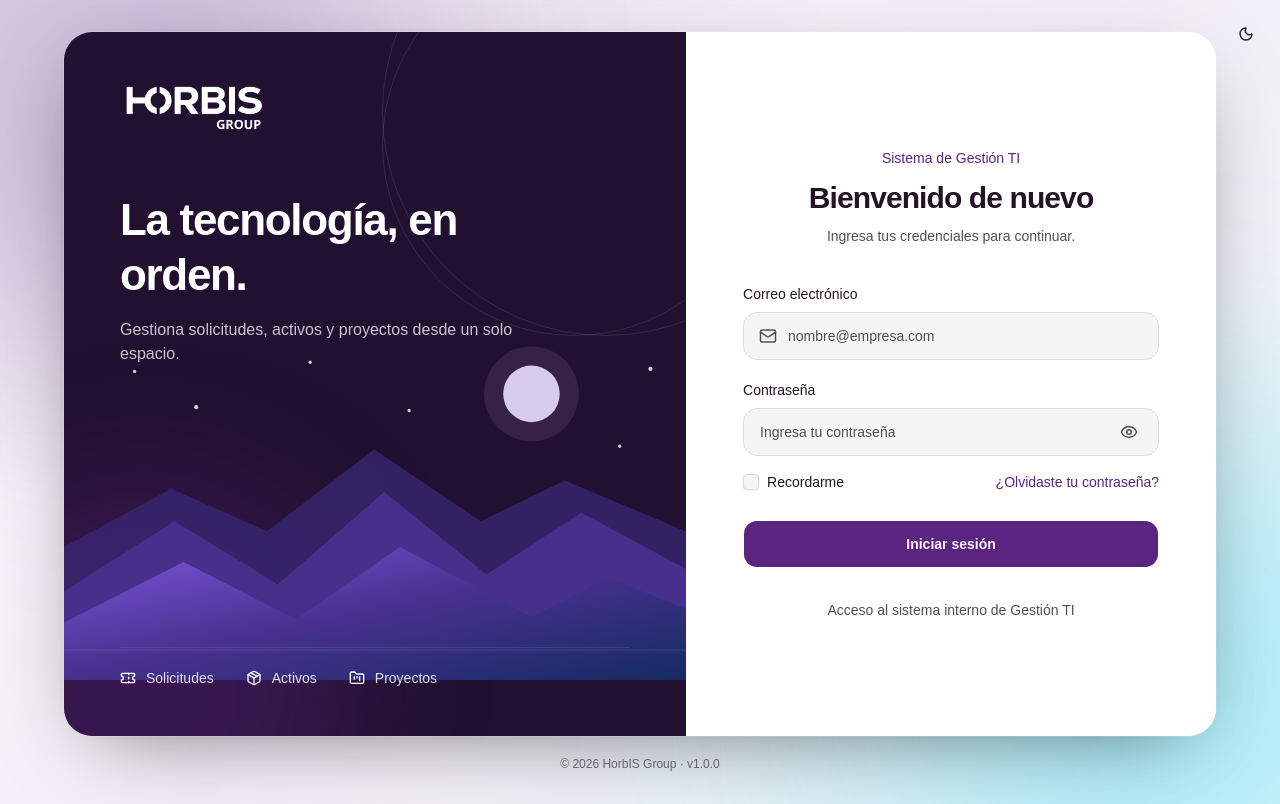
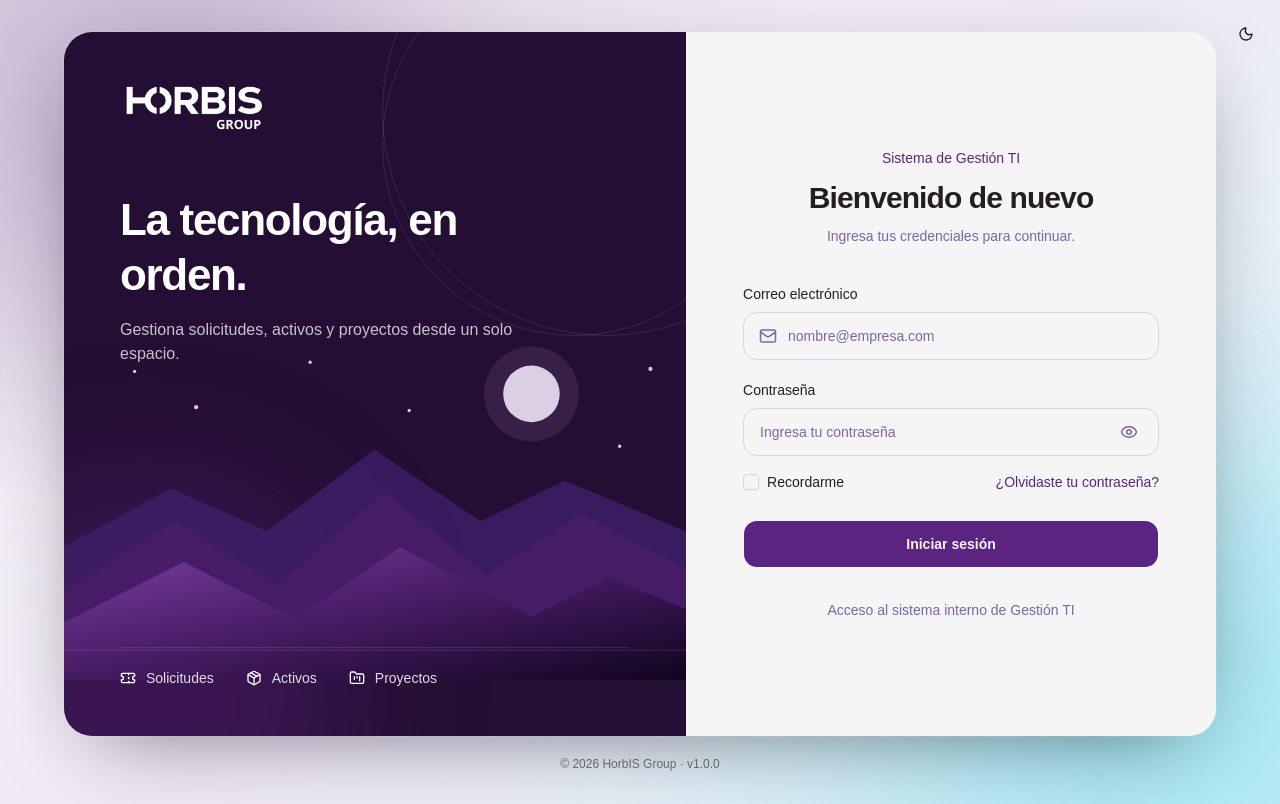
Before and after one commit to isabelzacarias/frontend_gestion_TI, a React (Vite) app: page /login in a window 1280 px wide. Built offline with nearby package versions, Linux system fonts and the light colour scheme; no server answers.

Commit message:
rediseño del sistema

```diff
--- a/skills-lock.json
+++ b/skills-lock.json
@@ -29,7 +29,7 @@
       "source": "pbakaus/impeccable",
       "sourceType": "github",
       "skillPath": ".agents/skills/impeccable/SKILL.md",
-      "computedHash": "f7c4e03bef91154273d2dc3b62aff829cf4ab1b1f16e6b98c8c6a31be4405318"
+      "computedHash": "ab2e93b86777949d56ca8bb19530e6332e64e86d969127f7d1ab0a3ee7306702"
     },
     "include": {
       "source": "ghaida/intent",
--- a/src/features/auth/components/LoginNetworkIllustration.tsx
+++ b/src/features/auth/components/LoginNetworkIllustration.tsx
@@ -8,13 +8,13 @@ function LoginNetworkIllustration() {
     >
       <defs>
         <linearGradient id="login-scene-ground" x1="0" y1="0" x2="1" y2="1">
-          <stop stopColor="#8058df" />
-          <stop offset=".48" stopColor="#49318f" />
-          <stop offset="1" stopColor="#142b62" />
+          <stop stopColor="var(--primary-500)" />
+          <stop offset=".48" stopColor="var(--primary-700)" />
+          <stop offset="1" stopColor="var(--secondary-900)" />
         </linearGradient>
       </defs>
-      <circle cx="568" cy="96" r="34" fill="#e9e1ff" opacity=".92" />
-      <circle cx="568" cy="96" r="57" fill="#c4a3d9" opacity=".12" />
+      <circle cx="568" cy="96" r="34" fill="var(--primary-100)" opacity=".92" />
+      <circle cx="568" cy="96" r="57" fill="var(--primary-300)" opacity=".12" />
       <g fill="#fff" opacity=".8">
         <circle cx="91" cy="69" r="2" />
         <circle cx="165" cy="112" r="2.5" />
@@ -25,12 +25,12 @@ function LoginNetworkIllustration() {
       </g>
       <path
         d="M0 283 135 210l115 51 129-98 128 86 101-49 152 64v176H0z"
-        fill="#38266f"
+        fill="var(--secondary-600)"
         opacity=".82"
       />
       <path
         d="m0 337 139-88 124 76 128-111 123 99 114-74 132 71v130H0z"
-        fill="#4a3290"
+        fill="var(--primary-700)"
         opacity=".9"
       />
       <path
--- a/src/features/auth/pages/LoginPage.tsx
+++ b/src/features/auth/pages/LoginPage.tsx
@@ -82,8 +82,8 @@ function LoginPage() {
     <main
       className={`relative flex min-h-dvh flex-col items-center justify-center gap-5 overflow-hidden p-4 transition-colors sm:p-8 ${
         theme === "dark"
-          ? "bg-[radial-gradient(ellipse_at_16%_12%,rgba(91,36,128,0.48),transparent_42%),radial-gradient(ellipse_at_88%_86%,rgba(34,211,238,0.22),transparent_42%),linear-gradient(135deg,#1a0f2e_0%,#24113e_48%,#10243a_100%)]"
-          : "bg-[radial-gradient(ellipse_at_16%_12%,rgba(91,36,128,0.14),transparent_42%),radial-gradient(ellipse_at_88%_86%,rgba(34,211,238,0.12),transparent_42%),linear-gradient(135deg,#faf8fc_0%,#f3edf7_48%,#edf7f8_100%)]"
+          ? "bg-[radial-gradient(ellipse_at_16%_12%,#5b24807a,transparent_42%),radial-gradient(ellipse_at_88%_86%,#22d3ee38,transparent_42%),linear-gradient(135deg,var(--secondary-800)_0%,var(--primary-900)_48%,var(--secondary-900)_100%)]"
+          : "bg-[radial-gradient(ellipse_at_16%_12%,#5b248023,transparent_42%),radial-gradient(ellipse_at_88%_86%,#22d3ee1f,transparent_42%),linear-gradient(135deg,var(--white)_0%,var(--primary-100)_48%,var(--accent-100)_100%)]"
       }`}
     >
       <div className="absolute top-4 right-4 z-20">
@@ -98,22 +98,22 @@ function LoginPage() {
       <div
         aria-hidden="true"
         className={`pointer-events-none absolute -bottom-40 -right-36 size-[34rem] rounded-full blur-[130px] ${
-          theme === "dark" ? "bg-cyan-400/30" : "bg-cyan-400/20"
+          theme === "dark" ? "bg-accent/30" : "bg-accent/20"
         }`}
       />
       <div
         aria-hidden="true"
         className={`pointer-events-none absolute inset-0 [background-size:3rem_3rem] [mask-image:radial-gradient(ellipse_at_center,black_0%,transparent_76%)] ${
           theme === "dark"
-            ? "bg-[linear-gradient(rgba(255,255,255,0.06)_1px,transparent_1px),linear-gradient(90deg,rgba(255,255,255,0.06)_1px,transparent_1px)]"
-            : "bg-[linear-gradient(rgba(35,20,32,0.035)_1px,transparent_1px),linear-gradient(90deg,rgba(35,20,32,0.035)_1px,transparent_1px)]"
+            ? "bg-[linear-gradient(#ffffff0f_1px,transparent_1px),linear-gradient(90deg,#ffffff0f_1px,transparent_1px)]"
+            : "bg-[linear-gradient(#231f2009_1px,transparent_1px),linear-gradient(90deg,#231f2009_1px,transparent_1px)]"
         }`}
       />
 
       <div className="relative grid min-h-0 w-full max-w-[72rem] overflow-hidden rounded-2xl bg-card shadow-[0_24px_80px_-32px_rgba(0,0,0,0.55)] ring-1 ring-white/10 animate-in fade-in slide-in-from-bottom-2 duration-500 lg:min-h-[min(44rem,calc(100dvh-4rem))] lg:grid-cols-[minmax(0,1.08fr)_minmax(0,0.92fr)] lg:rounded-[1.75rem]">
         <section
           aria-labelledby="brand-heading"
-          className="relative hidden min-h-[42rem] flex-col justify-between overflow-hidden bg-[#21102f] px-12 py-11 text-white lg:flex xl:px-14 xl:py-12"
+          className="relative hidden min-h-[42rem] flex-col justify-between overflow-hidden bg-[var(--primary-900)] px-12 py-11 text-white lg:flex xl:px-14 xl:py-12"
         >
           <div
             aria-hidden="true"
@@ -169,7 +169,7 @@ function LoginPage() {
           className="flex items-center justify-center bg-card px-6 py-10 sm:px-10 sm:py-12 lg:px-10 xl:px-14"
         >
           <div className="w-full max-w-[26rem]">
-            <div className="mb-8 flex justify-center rounded-xl bg-[#21102f] px-5 py-4 lg:hidden">
+            <div className="mb-8 flex justify-center rounded-xl bg-[var(--primary-900)] px-5 py-4 lg:hidden">
               <img
                 src={logo}
                 alt="HorbIS Group"
--- a/src/router/index.tsx
+++ b/src/router/index.tsx
@@ -2,7 +2,7 @@ import { createBrowserRouter } from "react-router"
 
 import NotFoundPage from "@/components/common/NotFoundPage"
 import AppLayout from "@/components/layout/AppLayout"
-import HomeRedirect from "@/router/HomeRedirect"
+import DashboardPage from "@/features/dashboard/pages/DashboardPage"
 import { LoginRoute, RequireAuth } from "@/features/auth/components/AuthGuards"
 import InventoryPage from "@/features/inventory/pages/InventoryPage"
 import KanbanPage from "@/features/kanban/pages/KanbanPage"
@@ -27,7 +27,7 @@ const router = createBrowserRouter([
       {
         element: <AppLayout />,
         children: [
-          { index: true, element: <HomeRedirect /> },
+          { index: true, element: <DashboardPage /> },
           { path: "tickets", element: <TicketsPage /> },
           { path: "kanban", element: <KanbanPage /> },
           { path: "inventory", element: <InventoryPage /> },
--- a/src/styles/tokens.css
+++ b/src/styles/tokens.css
@@ -20,10 +20,13 @@
     --color-input: var(--input);
     --color-border: var(--border);
     --color-destructive: var(--destructive);
+    --color-destructive-foreground: var(--destructive-foreground);
     --color-success: var(--success);
     --color-success-foreground: var(--success-foreground);
     --color-warning: var(--warning);
     --color-warning-foreground: var(--warning-foreground);
+    --color-info: var(--info);
+    --color-info-foreground: var(--info-foreground);
     --color-accent-foreground: var(--accent-foreground);
     --color-accent: var(--accent);
     --color-muted-foreground: var(--muted-foreground);
@@ -48,78 +51,189 @@
 }
 
 :root {
-    --background: #f5f5f5;
-    --foreground: #231420;
-    --card: #ffffff;
-    --card-foreground: #231420;
-    --popover: #ffffff;
-    --popover-foreground: #231420;
-    --primary: #5b2480;
-    --primary-foreground: #f5f5f5;
-    --secondary: #f5f5f5;
-    --secondary-foreground: #231420;
-    --muted: #eee9f1;
-    --muted-foreground: #554b59;
-    --accent: #eee9f1;
-    --accent-foreground: #231420;
-    --destructive: #b42318;
-    --success: #067647;
-    --success-foreground: #f5f5f5;
-    --warning: #8a5a00;
-    --warning-foreground: #f5f5f5;
-    --border: #ded7e1;
-    --input: #ded7e1;
-    --ring: #5b2480;
-    --chart-1: #5b2480;
-    --chart-2: #067647;
-    --chart-3: #8a5a00;
-    --chart-4: #b42318;
-    --chart-5: #231420;
+    /* ==========================================================================
+       1. PRIMARY COLOR PALETTE (#5b2480)
+       ========================================================================== */
+    --primary-100: #efe8f5;
+    --primary-200: #decfe9;
+    --primary-300: #be9fd4;
+    --primary-400: #9c6ebb;
+    --primary-500: #7b40a3;
+    --primary-600: #5b2480; /* Base Primary */
+    --primary-700: #481c66;
+    --primary-800: #36154c;
+    --primary-900: #240e33;
+    --primary-1000: #12071a;
+
+    /* ==========================================================================
+       2. SECONDARY COLOR PALETTE (#1A0A2E)
+       ========================================================================== */
+    --secondary-100: #ede8f3;
+    --secondary-200: #d6cde4;
+    --secondary-300: #ab99c6;
+    --secondary-400: #7f64a7;
+    --secondary-500: #553787;
+    --secondary-600: #3d1f69;
+    --secondary-700: #2a124b;
+    --secondary-800: #1a0a2e; /* Base Secondary */
+    --secondary-900: #10051e;
+    --secondary-1000: #07020d;
+
+    /* ==========================================================================
+       3. ACCENT COLOR PALETTE (#06B6D4)
+       ========================================================================== */
+    --accent-100: #e0f7fa;
+    --accent-200: #b2ebf2;
+    --accent-300: #67e8f9;
+    --accent-400: #22d3ee;
+    --accent-500: #06b6d4; /* Base Accent */
+    --accent-600: #0891b2;
+    --accent-700: #0e7490;
+    --accent-800: #155e75;
+    --accent-900: #164e63;
+    --accent-1000: #082f49;
+
+    /* ==========================================================================
+       4. NEUTRALS & BASE
+       ========================================================================== */
+    --white: #f5f5f5;
+    --black: #231f20;
+
+    /* ==========================================================================
+       5. SYSTEM COLOR PALETTES
+       ========================================================================== */
+    /* Destructive / Red */
+    --destructive-100: #fef2f1;
+    --destructive-200: #fecdca;
+    --destructive-300: #f9a8a0;
+    --destructive-400: #f37970;
+    --destructive-500: #dc3d30;
+    --destructive-600: #b42318;
+    --destructive-700: #921c14;
+    --destructive-800: #701510;
+    --destructive-900: #4e0f0b;
+    --destructive-1000: #2d0806;
+
+    /* Success / Green */
+    --success-100: #ecfdf5;
+    --success-200: #b5f5dc;
+    --success-300: #6ee7b7;
+    --success-400: #34d399;
+    --success-500: #10b981;
+    --success-600: #067647;
+    --success-700: #056038;
+    --success-800: #044a2b;
+    --success-900: #03351e;
+    --success-1000: #011f12;
+
+    /* Warning / Yellow */
+    --warning-100: #fef9ec;
+    --warning-200: #fdefc5;
+    --warning-300: #fcd978;
+    --warning-400: #f9c030;
+    --warning-500: #d49b06;
+    --warning-600: #8a5a00;
+    --warning-700: #6e4800;
+    --warning-800: #533600;
+    --warning-900: #382500;
+    --warning-1000: #1e1400;
+
+    /* Info / Blue */
+    --info-100: #eff6ff;
+    --info-200: #bfdbfe;
+    --info-300: #93c5fd;
+    --info-400: #60a5fa;
+    --info-500: #3b82f6;
+    --info-600: #2563eb;
+    --info-700: #1d4ed8;
+    --info-800: #1e40af;
+    --info-900: #1e3a8a;
+    --info-1000: #172554;
+
+    /* ==========================================================================
+       6. SEMANTIC TOKENS (Light Mode)
+       ========================================================================== */
+    --background: var(--white);
+    --foreground: var(--black);
+    --card: var(--white);
+    --card-foreground: var(--black);
+    --popover: var(--white);
+    --popover-foreground: var(--black);
+    --primary: var(--primary-600);
+    --primary-foreground: var(--white);
+    --secondary: var(--secondary-100);
+    --secondary-foreground: var(--black);
+    --muted: var(--primary-100);
+    --muted-foreground: var(--secondary-400);
+    --accent: var(--accent-500);
+    --accent-foreground: var(--white);
+    --destructive: var(--destructive-600);
+    --destructive-foreground: var(--white);
+    --success: var(--success-600);
+    --success-foreground: var(--white);
+    --warning: var(--warning-600);
+    --warning-foreground: var(--white);
+    --info: var(--info-500);
+    --info-foreground: var(--white);
+    --border: var(--primary-200);
+    --input: var(--primary-200);
+    --ring: var(--primary-600);
+    --chart-1: var(--primary-600);
+    --chart-2: var(--success-600);
+    --chart-3: var(--warning-600);
+    --chart-4: var(--destructive-600);
+    --chart-5: var(--accent-500);
     --radius: 0.625rem;
-    --sidebar: #ffffff;
-    --sidebar-foreground: #231420;
-    --sidebar-primary: #5b2480;
-    --sidebar-primary-foreground: #f5f5f5;
-    --sidebar-accent: #eee9f1;
-    --sidebar-accent-foreground: #231420;
-    --sidebar-border: #ded7e1;
-    --sidebar-ring: #5b2480;
+    --sidebar: var(--white);
+    --sidebar-foreground: var(--black);
+    --sidebar-primary: var(--primary-600);
+    --sidebar-primary-foreground: var(--white);
+    --sidebar-accent: var(--primary-100);
+    --sidebar-accent-foreground: var(--black);
+    --sidebar-border: var(--primary-200);
+    --sidebar-ring: var(--primary-600);
 }
 
 .dark {
-    --background: #010409;
-    --foreground: #f5f5f5;
-    --card: #302432;
-    --card-foreground: #f5f5f5;
-    --popover: #302432;
-    --popover-foreground: #f5f5f5;
-    --primary: #5b2480;
-    --primary-foreground: #f5f5f5;
-    --secondary: #392e3d;
-    --secondary-foreground: #f5f5f5;
-    --muted: #392e3d;
-    --muted-foreground: #c8bdcc;
-    --accent: #392e3d;
-    --accent-foreground: #f5f5f5;
-    --destructive: #f97066;
-    --success: #32d583;
-    --success-foreground: #010409;
-    --warning: #fec84b;
-    --warning-foreground: #010409;
-    --border: #514455;
-    --input: #514455;
-    --ring: #c4a3d9;
-    --chart-1: #c4a3d9;
-    --chart-2: #32d583;
-    --chart-3: #fec84b;
-    --chart-4: #f97066;
-    --chart-5: #f5f5f5;
-    --sidebar: #010409;
-    --sidebar-foreground: #f5f5f5;
-    --sidebar-primary: #5b2480;
-    --sidebar-primary-foreground: #f5f5f5;
-    --sidebar-accent: #392e3d;
-    --sidebar-accent-foreground: #f5f5f5;
-    --sidebar-border: #514455;
-    --sidebar-ring: #c4a3d9;
+    /* ==========================================================================
+       SEMANTIC TOKENS (Dark Mode)
+       ========================================================================== */
+    --background: var(--secondary-1000);
+    --foreground: var(--white);
+    --card: var(--secondary-700);
+    --card-foreground: var(--white);
+    --popover: var(--secondary-700);
+    --popover-foreground: var(--white);
+    --primary: var(--primary-600);
+    --primary-foreground: var(--white);
+    --secondary: var(--secondary-800);
+    --secondary-foreground: var(--white);
+    --muted: var(--secondary-700);
+    --muted-foreground: var(--primary-200);
+    --accent: var(--accent-400);
+    --accent-foreground: var(--secondary-1000);
+    --destructive: var(--destructive-400);
+    --destructive-foreground: var(--secondary-1000);
+    --success: var(--success-400);
+    --success-foreground: var(--secondary-1000);
+    --warning: var(--warning-400);
+    --warning-foreground: var(--secondary-1000);
+    --info: var(--info-400);
+    --info-foreground: var(--secondary-1000);
+    --border: var(--secondary-600);
+    --input: var(--secondary-600);
+    --ring: var(--primary-300);
+    --chart-1: var(--primary-300);
+    --chart-2: var(--success-400);
+    --chart-3: var(--warning-400);
+    --chart-4: var(--destructive-400);
+    --chart-5: var(--accent-300);
+    --sidebar: var(--secondary-1000);
+    --sidebar-foreground: var(--white);
+    --sidebar-primary: var(--primary-600);
+    --sidebar-primary-foreground: var(--white);
+    --sidebar-accent: var(--secondary-700);
+    --sidebar-accent-foreground: var(--white);
+    --sidebar-border: var(--secondary-600);
+    --sidebar-ring: var(--primary-300);
 }
```
Also changed, not shown: src/components/layout/AppLayout.tsx (+45 -35 lines), src/features/dashboard/pages/DashboardPage.tsx (added, +12 -0 lines), src/assets/lohoHO.png (added), src/features/dashboard/hola.txt (added).
